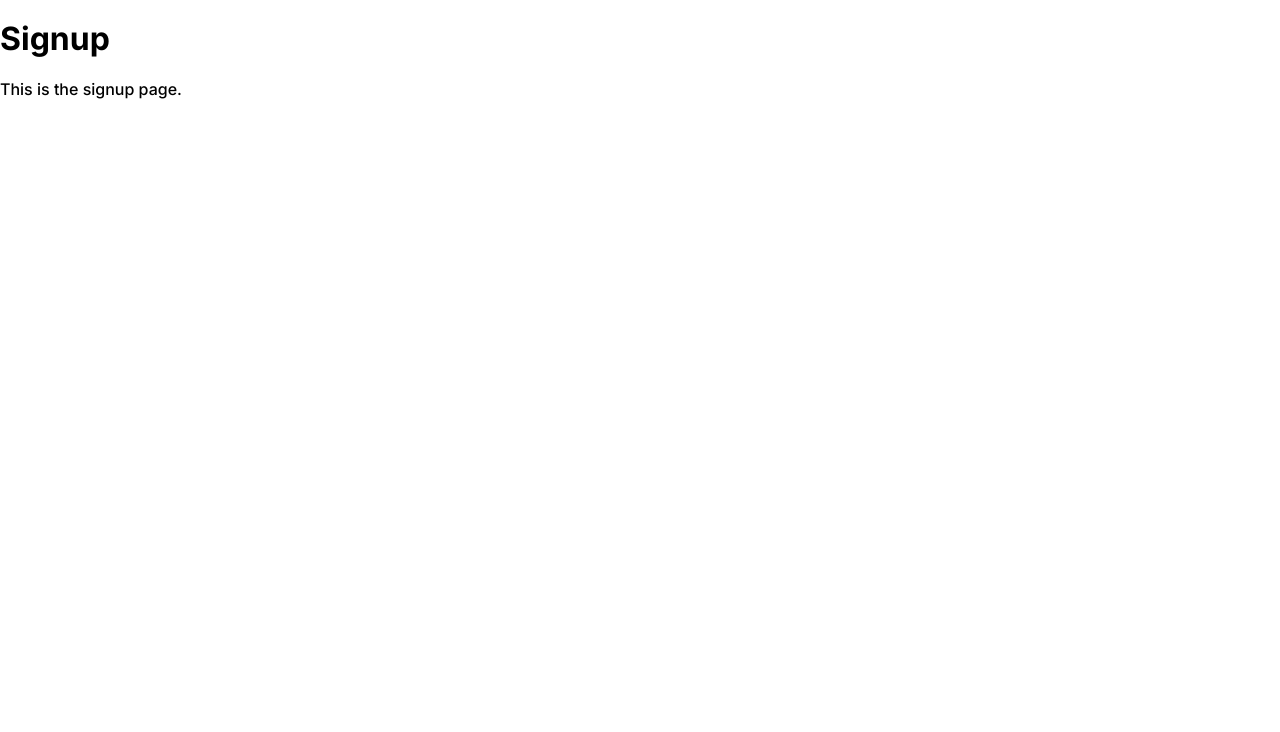
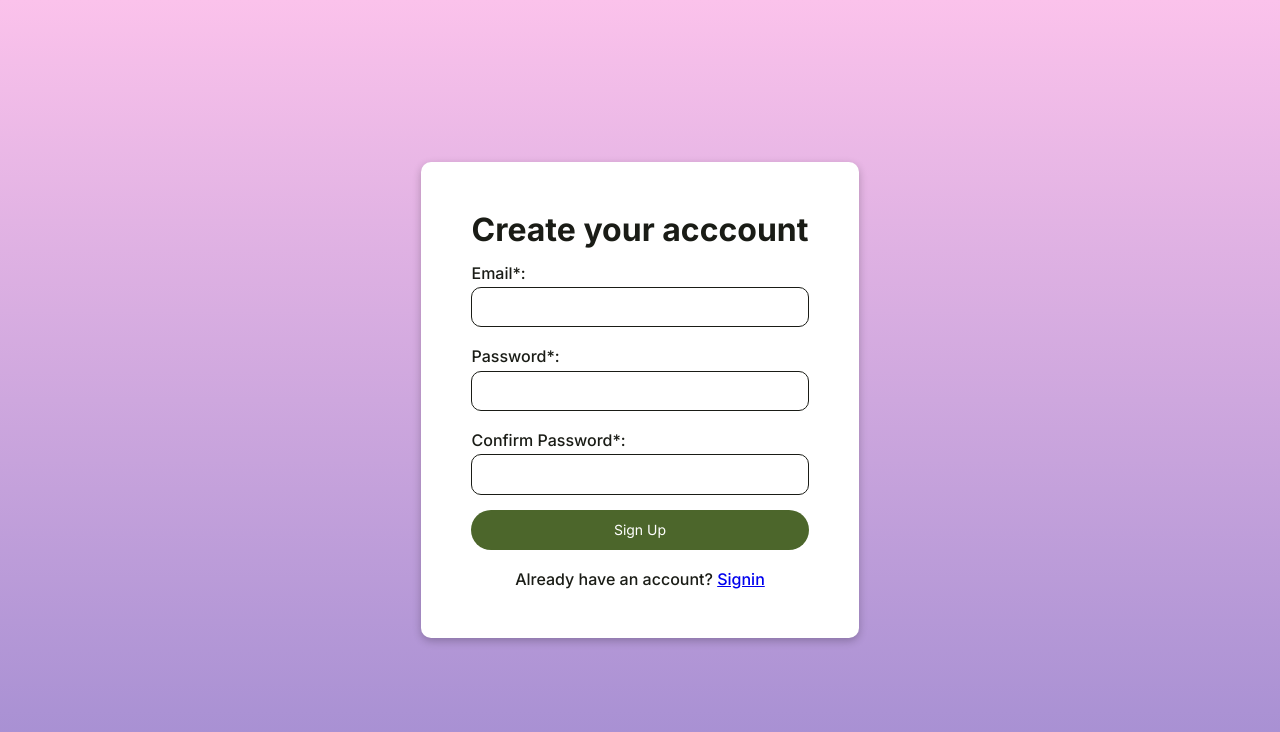
Before and after one commit to shravzzv/Genesis-precursor-client, a React (Vite) app: page /signup in a window 1280 px wide. Shown: the top 732 px of the page. Built offline with nearby package versions, Linux system fonts and the light colour scheme.

Commit message:
feat: implement Signup page with form validation and styling

```diff
--- a/src/pages/Signup.jsx
+++ b/src/pages/Signup.jsx
@@ -1,8 +1,48 @@
+import '../styles/Signup.css'
+import { Link } from 'react-router-dom'
+
 export default function Signup() {
   return (
-    <div>
-      <h1>Signup</h1>
-      <p>This is the signup page.</p>
-    </div>
+    <main className='signup'>
+      <form>
+        <h1>Create your acccount</h1>
+        <div className='formControl'>
+          <label htmlFor='email'>Email*:</label>
+          <input type='email' id='email' name='email' required />
+          <span className='error'></span>
+        </div>
+
+        <div className='formControl'>
+          <label htmlFor='password'>Password*:</label>
+          <input
+            type='password'
+            id='password'
+            name='password'
+            required
+            minLength={8}
+          />
+          <span className='error'></span>
+        </div>
+
+        <div className='formControl'>
+          <label htmlFor='passwordConfirm'>Confirm Password*:</label>
+          <input
+            type='password'
+            id='passwordConfirm'
+            name='passwordConfirm'
+            required
+            minLength={8}
+          />
+          <span className='error'></span>
+        </div>
+
+        <button type='submit' className='filled'>
+          Sign Up
+        </button>
+        <p>
+          Already have an account? <Link to={'/signin'}>Signin</Link>
+        </p>
+      </form>
+    </main>
   )
 }
--- /dev/null
+++ b/src/styles/Signup.css
@@ -0,0 +1,24 @@
+.signup {
+  display: flex;
+  justify-content: center;
+  align-items: center;
+  min-height: 100vh;
+  background-image: linear-gradient(to top, #a18cd1 0%, #fbc2eb 100%);
+
+  h1 {
+    margin: 0;
+    padding: 0;
+  }
+
+  p {
+    margin-top: 10px;
+    margin-bottom: 0;
+    text-align: center;
+  }
+}
+
+@media screen and (min-width: 768px) {
+}
+
+@media screen and (min-width: 1024px) {
+}
--- a/src/styles/components.css
+++ b/src/styles/components.css
@@ -526,3 +526,81 @@ html:has(dialog[open]) {
     overflow: hidden;
   }
 }
+
+form {
+  display: flex;
+  flex-direction: column;
+  /* align-items: center; */
+  justify-content: stretch;
+  gap: 10px;
+  background-color: var(--surface-container-lowest);
+  color: var(--on-surface);
+  border-radius: 10px;
+  box-shadow: rgba(0, 0, 0, 0.24) 0px 3px 8px;
+  margin: 0px 20px;
+  padding: 30px;
+
+  .formControl {
+    label {
+      display: block;
+      font-weight: 500;
+      margin: 5px 0;
+    }
+
+    input,
+    textarea {
+      padding: 10px 15px;
+      resize: vertical;
+      border: none;
+      border: 1px solid var(--on-surface);
+      color: inherit;
+      background-color: inherit;
+      border-radius: 10px;
+      width: 100%;
+
+      &:focus,
+      &:active {
+        outline: 2px solid var(--outline);
+      }
+    }
+
+    &:has(> [type='checkbox']) {
+      flex-direction: row;
+      margin-top: 10px;
+      margin-bottom: 10px;
+
+      label {
+        display: inline;
+      }
+
+      input {
+        display: inline;
+        width: 24px;
+        outline: none;
+      }
+    }
+  }
+
+  .error {
+    color: var(--error);
+    font-size: 14px;
+    display: block;
+    margin-top: 5px;
+  }
+
+  .guidelines {
+    font-size: 12px;
+    color: var(--on-surface-variant);
+    span {
+      display: block;
+    }
+  }
+
+  @media screen and (min-width: 768px) {
+    padding: 30px;
+  }
+
+  @media screen and (min-width: 1024px) {
+    padding: 50px;
+  }
+}
--- a/src/styles/main.css
+++ b/src/styles/main.css
@@ -1,6 +1,12 @@
 @import url(./designTokens.css);
 @import url(./components.css);
 @import url('https://fonts.googleapis.com/css2?family=Inter:ital,opsz,wght@0,14..32,100..900;1,14..32,100..900&display=swap');
+
+*,
+*::before,
+*::after {
+  box-sizing: border-box;
+}
 
 :root {
   --background-color: #fff;
```
